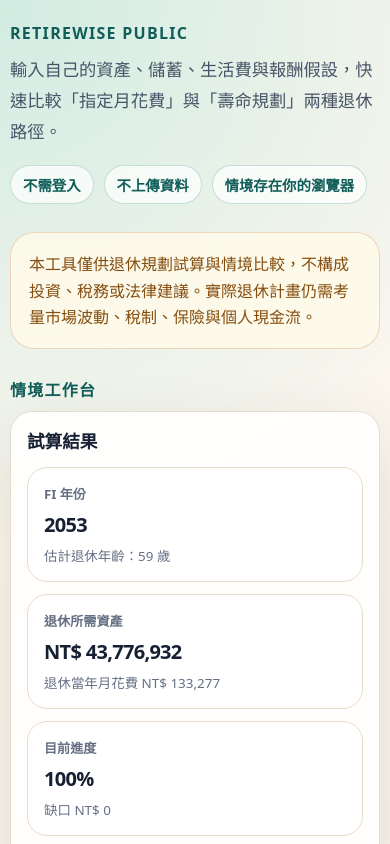
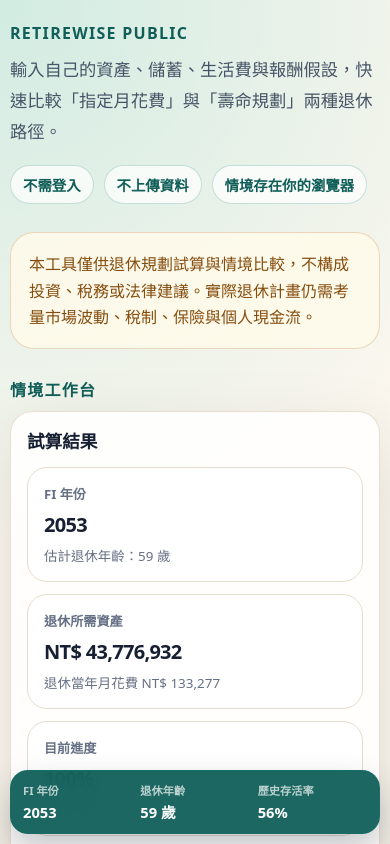
Before and after one commit to jjweiting/RetireWise, a Next.js app: page / in a window 390 px wide. Shown: the top 844 px of the page. Built offline with nearby package versions, Linux system fonts and the light colour scheme.

Commit message:
feat: pin mobile retirement status

```diff
--- a/app/globals.css
+++ b/app/globals.css
@@ -123,6 +123,10 @@
 
 .studio-label {
   margin-bottom: -8px;
+}
+
+.mobile-live-status {
+  display: none;
 }
 
 .studio-layout {
@@ -632,6 +636,45 @@
   .page {
     width: min(100% - 20px, 1180px);
     padding-top: 22px;
+    padding-bottom: 132px;
+  }
+
+  .mobile-live-status {
+    position: fixed;
+    z-index: 10;
+    right: 10px;
+    bottom: 10px;
+    left: 10px;
+    display: grid;
+    grid-template-columns: repeat(3, minmax(0, 1fr));
+    gap: 8px;
+    border: 1px solid rgba(15, 118, 110, 0.28);
+    border-radius: 18px;
+    background: rgba(15, 94, 89, 0.94);
+    box-shadow: 0 16px 34px rgba(15, 23, 42, 0.24);
+    color: white;
+    padding: 11px 12px;
+    backdrop-filter: blur(16px);
+  }
+
+  .mobile-live-status div {
+    display: grid;
+    gap: 3px;
+    min-width: 0;
+  }
+
+  .mobile-live-status span {
+    color: rgba(255, 255, 255, 0.7);
+    font-size: 0.7rem;
+    font-weight: 700;
+    white-space: nowrap;
+  }
+
+  .mobile-live-status strong {
+    overflow: hidden;
+    font-size: 0.92rem;
+    text-overflow: ellipsis;
+    white-space: nowrap;
   }
 
   .card {
--- a/app/page.tsx
+++ b/app/page.tsx
@@ -5,6 +5,7 @@
 import RetirementEarlySavingComparison from '@/components/retirement/RetirementEarlySavingComparison'
 import RetirementKeyYearSummary from '@/components/retirement/RetirementKeyYearSummary'
 import RetirementMarketStress from '@/components/retirement/RetirementMarketStress'
+import RetirementMobileStatus from '@/components/retirement/RetirementMobileStatus'
 import RetirementParams from '@/components/retirement/RetirementParams'
 import RetirementPresetSelector from '@/components/retirement/RetirementPresetSelector'
 import RetirementScenarioManager from '@/components/retirement/RetirementScenarioManager'
@@ -169,6 +170,7 @@
           />
         </div>
       </div>
+      {result && <RetirementMobileStatus result={result} params={params} />}
     </main>
   )
 }
--- /dev/null
+++ b/components/retirement/RetirementMobileStatus.tsx
@@ -0,0 +1,29 @@
+import { calculateHistoricalMarketStress } from '@/lib/marketStress'
+import type { RetirementParams, RetirementResult } from '@/lib/types'
+
+interface Props {
+  params: RetirementParams
+  result: RetirementResult
+}
+
+export default function RetirementMobileStatus({ params, result }: Props) {
+  const yearsToRetire = result.fi4.years_to_retire
+  const stress = yearsToRetire === null ? null : calculateHistoricalMarketStress(params, result.fi4.required, yearsToRetire)
+
+  return (
+    <aside className="mobile-live-status" aria-label="即時退休結果">
+      <div>
+        <span>FI 年份</span>
+        <strong>{result.fi4.retire_year ?? '未達成'}</strong>
+      </div>
+      <div>
+        <span>退休年齡</span>
+        <strong>{result.fi4.retire_age === null ? '-' : `${result.fi4.retire_age} 歲`}</strong>
+      </div>
+      <div>
+        <span>歷史存活率</span>
+        <strong>{stress ? `${Math.round(stress.successRate * 100)}%` : '-'}</strong>
+      </div>
+    </aside>
+  )
+}
```
Also changed, not shown: 1 other file (tests, documents, lock files or other folders).
